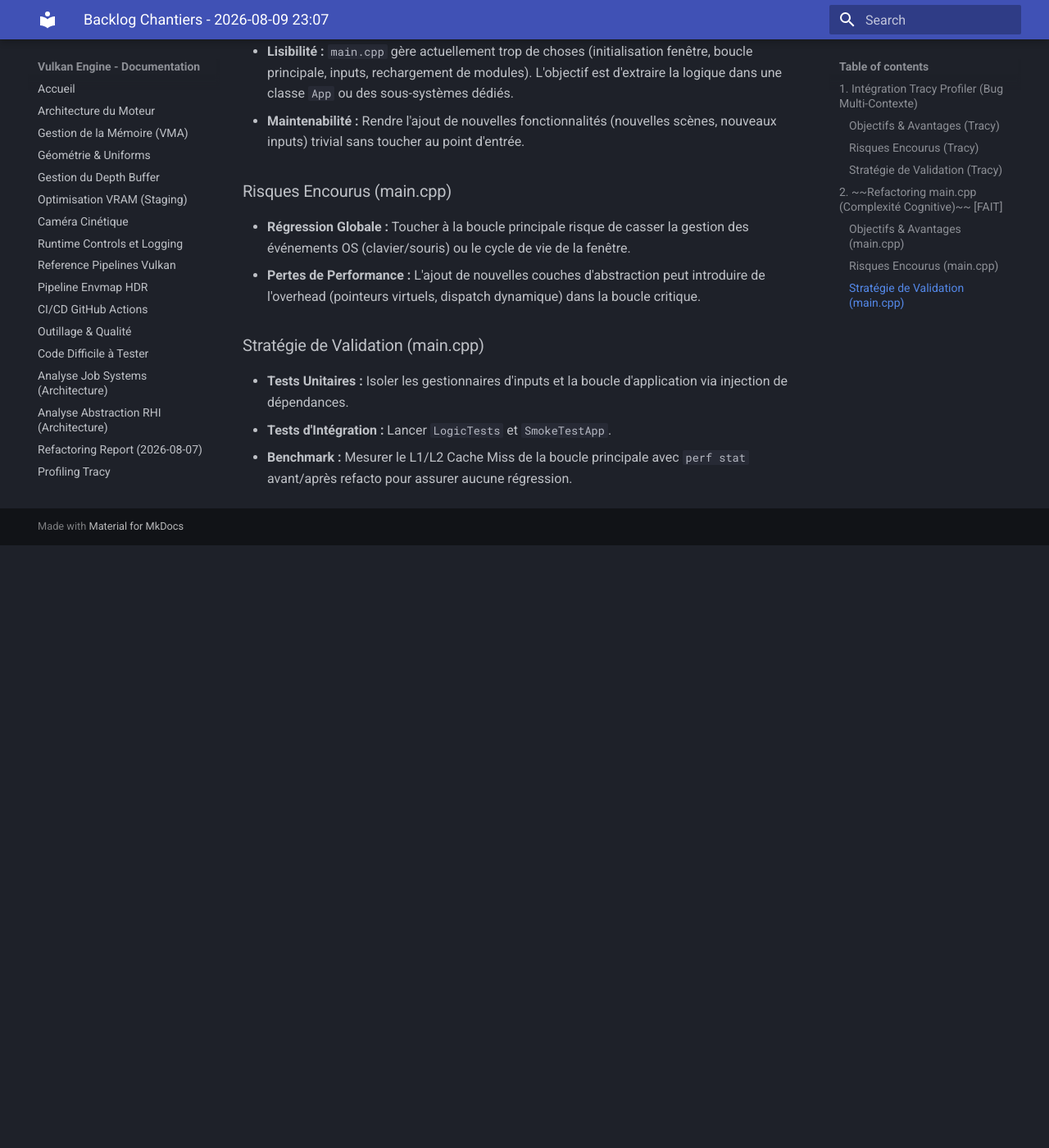
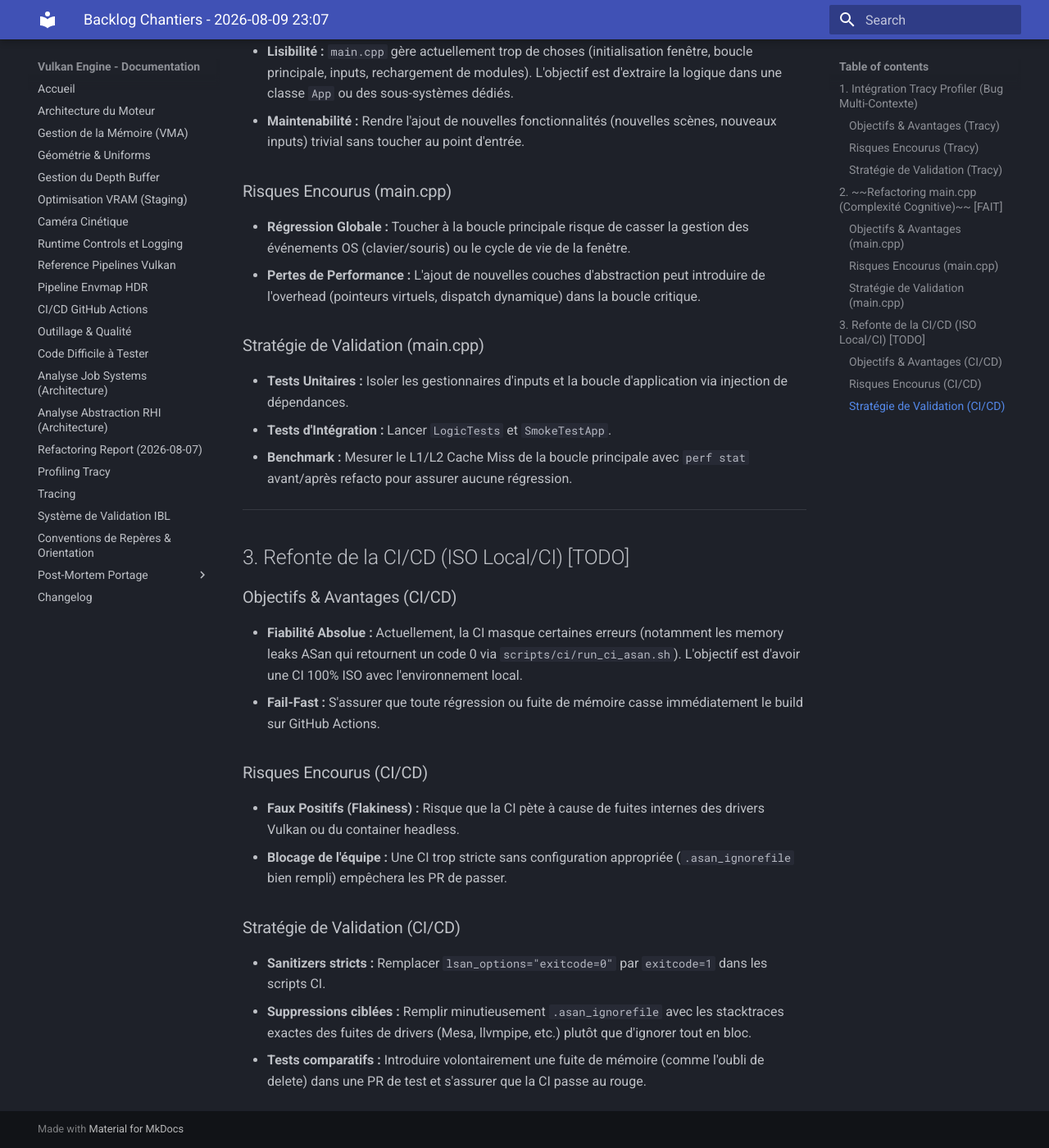
Before and after one commit to yoyonel/suckless-vulkan, an MkDocs documentation site: the page built from docs/backlog_chantiers_20260809.md, in a window 1280 px wide and 1400 px high, scrolled down 1027 px. Shown: the whole window at 82% size. Built offline with MkDocs 1.6.1 and Material for MkDocs 9.7.7, drawn with Linux system fonts in a browser that asks for light colours; before the commit the page ends 1692 px from its top, so only the background shows below that.

Commit message:
docs: ajout du chantier de refonte CI/CD (ISO Local/CI)

```diff
--- a/docs/backlog_chantiers_20260809.md
+++ b/docs/backlog_chantiers_20260809.md
@@ -39,3 +39,23 @@
 - **Tests Unitaires :** Isoler les gestionnaires d'inputs et la boucle d'application via injection de dépendances.
 - **Tests d'Intégration :** Lancer `LogicTests` et `SmokeTestApp`.
 - **Benchmark :** Mesurer le L1/L2 Cache Miss de la boucle principale avec `perf stat` avant/après refacto pour assurer aucune régression.
+
+______________________________________________________________________
+
+## 3. Refonte de la CI/CD (ISO Local/CI) [TODO]
+
+### Objectifs & Avantages (CI/CD)
+
+- **Fiabilité Absolue :** Actuellement, la CI masque certaines erreurs (notamment les memory leaks ASan qui retournent un code 0 via `scripts/ci/run_ci_asan.sh`). L'objectif est d'avoir une CI 100% ISO avec l'environnement local.
+- **Fail-Fast :** S'assurer que toute régression ou fuite de mémoire casse immédiatement le build sur GitHub Actions.
+
+### Risques Encourus (CI/CD)
+
+- **Faux Positifs (Flakiness) :** Risque que la CI pète à cause de fuites internes des drivers Vulkan ou du container headless.
+- **Blocage de l'équipe :** Une CI trop stricte sans configuration appropriée (`.asan_ignorefile` bien rempli) empêchera les PR de passer.
+
+### Stratégie de Validation (CI/CD)
+
+- **Sanitizers stricts :** Remplacer `lsan_options="exitcode=0"` par `exitcode=1` dans les scripts CI.
+- **Suppressions ciblées :** Remplir minutieusement `.asan_ignorefile` avec les stacktraces exactes des fuites de drivers (Mesa, llvmpipe, etc.) plutôt que d'ignorer tout en bloc.
+- **Tests comparatifs :** Introduire volontairement une fuite de mémoire (comme l'oubli de delete) dans une PR de test et s'assurer que la CI passe au rouge.
```
